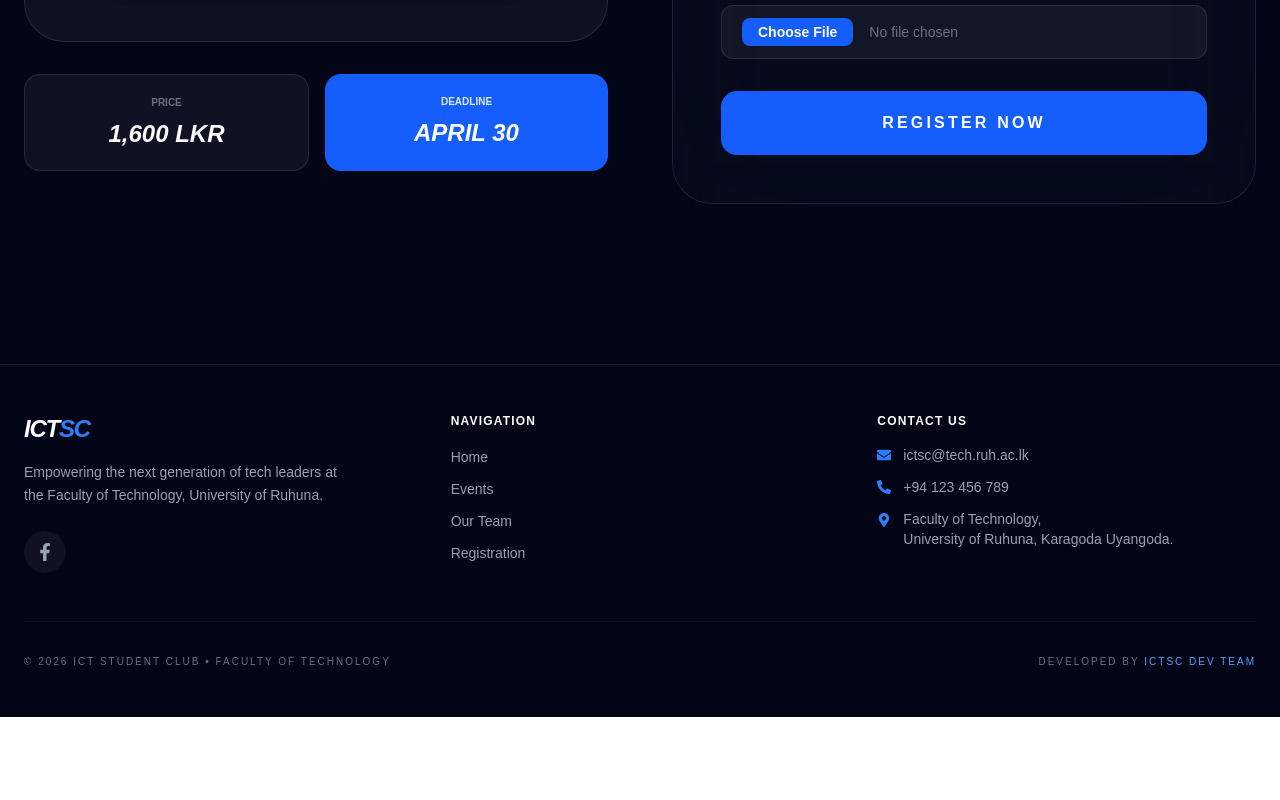
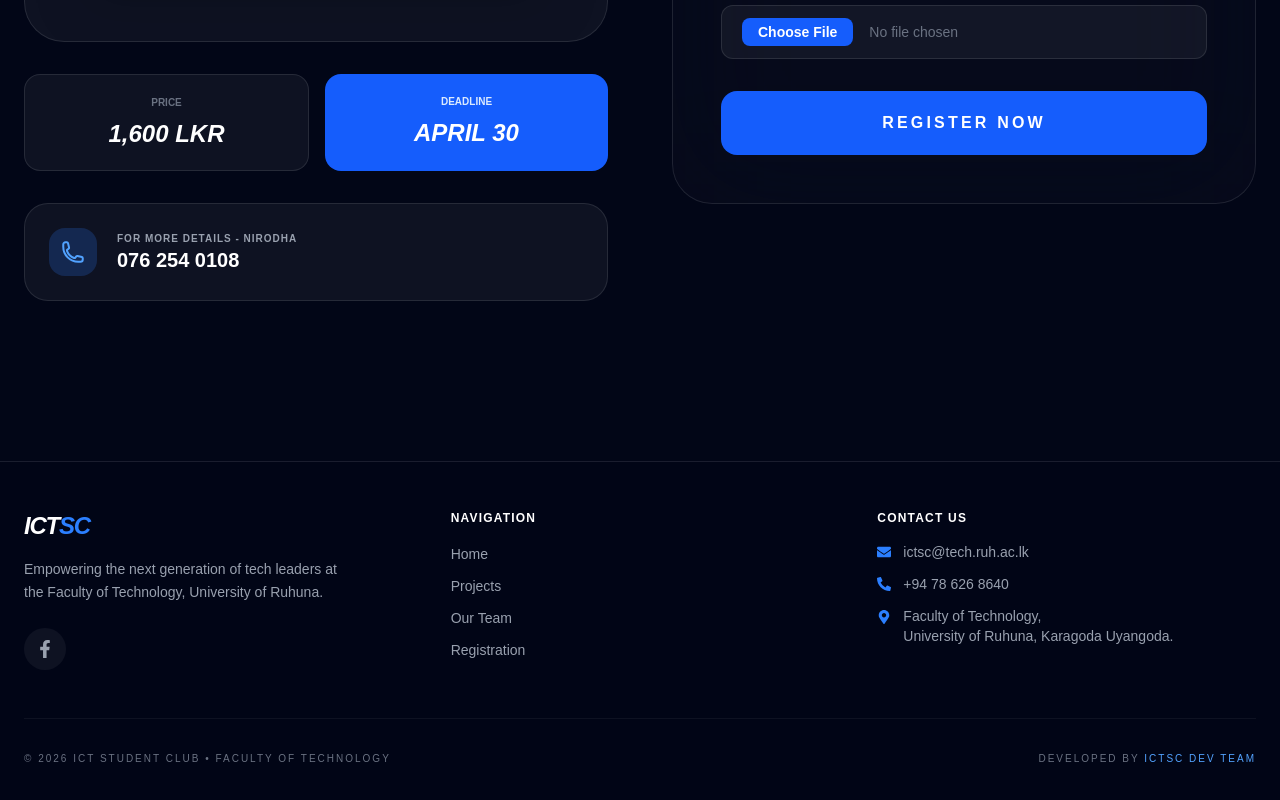
Before and after one commit to HarshanaPrabhath/ICTSC-Web-SIte, a React (Vite) app in the folder Frontend/ictsc web/: page /register in a window 1280 px wide. Shown: the part 882-1682 px from the top of the page. Before the commit the page ends 1599 px from the top, so only its background shows below. Built offline with nearby package versions, Linux system fonts and the light colour scheme; no server answers.

Commit message:
image updated...

```diff
--- a/Frontend/ictsc web/src/components/Footer.jsx
+++ b/Frontend/ictsc web/src/components/Footer.jsx
@@ -33,7 +33,7 @@ function Footer() {
             <h3 className="text-white font-bold uppercase tracking-widest text-xs">Navigation</h3>
             <ul className="space-y-2">
               <li><Link to="/" className="text-gray-400 hover:text-blue-400 text-sm transition-colors">Home</Link></li>
-              <li><Link to="/events" className="text-gray-400 hover:text-blue-400 text-sm transition-colors">Events</Link></li>
+              <li><Link to="/projects" className="text-gray-400 hover:text-blue-400 text-sm transition-colors">Projects</Link></li>
               <li><Link to="/team" className="text-gray-400 hover:text-blue-400 text-sm transition-colors">Our Team</Link></li>
               <li><Link to="/register" className="text-gray-400 hover:text-blue-400 text-sm transition-colors">Registration</Link></li>
             </ul>
@@ -49,7 +49,7 @@ function Footer() {
               </div>
               <div className="flex items-center gap-3 text-gray-400 text-sm">
                 <FaPhoneAlt className="text-blue-500" />
-                <span>+94 123 456 789</span>
+                <span>+94 78 626 8640</span>
               </div>
               <div className="flex items-start gap-3 text-gray-400 text-sm">
                 <FaMapMarkerAlt className="text-blue-500 mt-1" />
--- a/Frontend/ictsc web/src/pages/Contact.jsx
+++ b/Frontend/ictsc web/src/pages/Contact.jsx
@@ -50,11 +50,11 @@ function Contact() {
                 <div className="space-y-6">
                   <div>
                     <p className="text-xs text-gray-400 uppercase">President</p>
-                    <p className="text-lg font-medium">+94 XX XXX XXXX</p>
+                    <p className="text-lg font-medium">+94 78 626 8640</p>
                   </div>
                   <div>
                     <p className="text-xs text-gray-400 uppercase">Vice President</p>
-                    <p className="text-lg font-medium">+94 XX XXX XXXX</p>
+                    <p className="text-lg font-medium">+94 76 338 4586</p>
                   </div>
                   <div className="pt-4 border-t border-white/10">
                     <p className="text-xs text-gray-400 uppercase">General Inquiries</p>
--- a/Frontend/ictsc web/src/pages/TShirtRegistration.jsx
+++ b/Frontend/ictsc web/src/pages/TShirtRegistration.jsx
@@ -88,7 +88,6 @@ function TShirtRegistration() {
       setContactNumber("");
       setPaymentAmount("");
       setReceiptImage(null);
-      // Optional: Clear the file input element manually if needed
       e.target.reset();
 
     } catch (error) {
@@ -130,6 +129,19 @@ function TShirtRegistration() {
                   <p className="text-blue-100 text-[10px] uppercase font-bold mb-2">Deadline</p>
                   <p className="text-2xl font-black italic">APRIL 30</p>
                </div>
+            </div>
+
+            {/* Contact Support Info Section */}
+            <div className="p-6 rounded-3xl bg-white/5 border border-white/10 flex items-center gap-5">
+                <div className="w-12 h-12 rounded-2xl bg-blue-500/20 flex items-center justify-center text-blue-400">
+                    <svg xmlns="http://www.w3.org/2000/svg" fill="none" viewBox="0 0 24 24" strokeWidth={2} stroke="currentColor" className="w-6 h-6">
+                        <path strokeLinecap="round" strokeLinejoin="round" d="M2.25 6.75c0 8.284 6.716 15 15 15h2.25a2.25 2.25 0 002.25-2.25v-1.372c0-.516-.351-.966-.852-1.091l-4.423-1.106c-.44-.11-.902.055-1.173.417l-.97 1.293c-.282.376-.769.542-1.21.38a12.035 12.035 0 01-7.143-7.143c-.162-.441.004-.928.38-1.21l1.293-.97c.363-.271.527-.734.417-1.173L6.963 3.102a1.125 1.125 0 00-1.091-.852H4.5A2.25 2.25 0 002.25 4.5v2.25z" />
+                    </svg>
+                </div>
+                <div>
+                    <p className="text-[10px] font-bold text-gray-400 uppercase tracking-widest">For more details  -    Nirodha</p>
+                    <p className="text-xl font-black text-white">076 254 0108</p>
+                </div>
             </div>
           </div>
 
```
